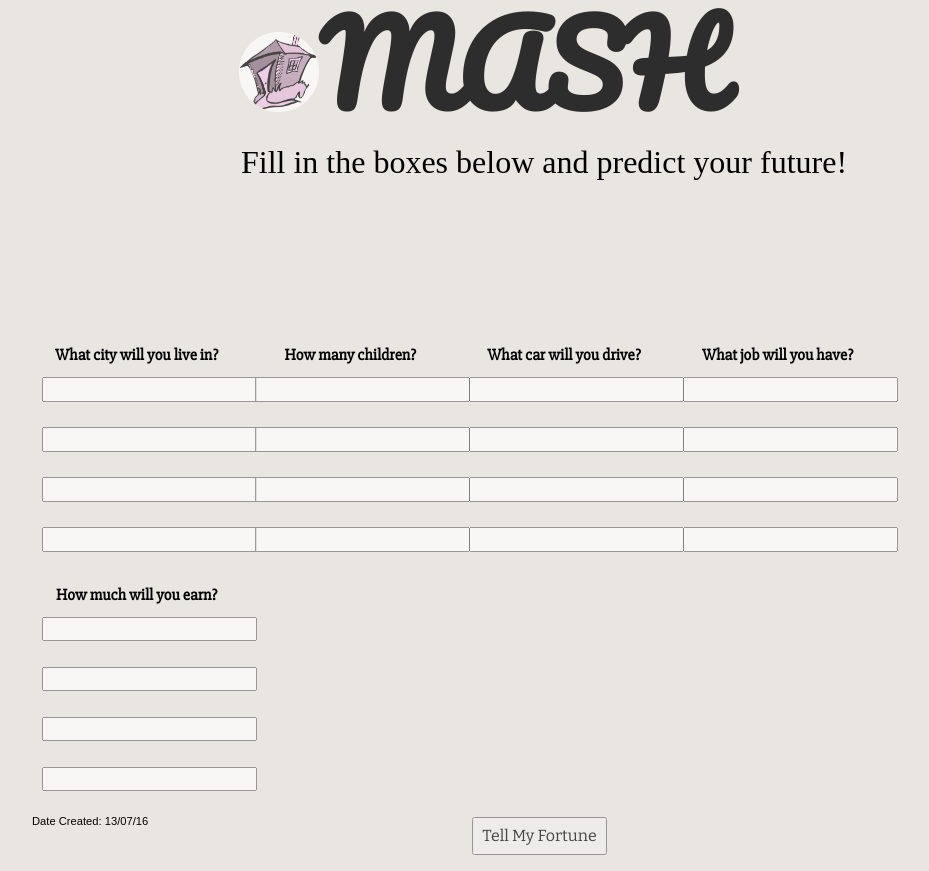
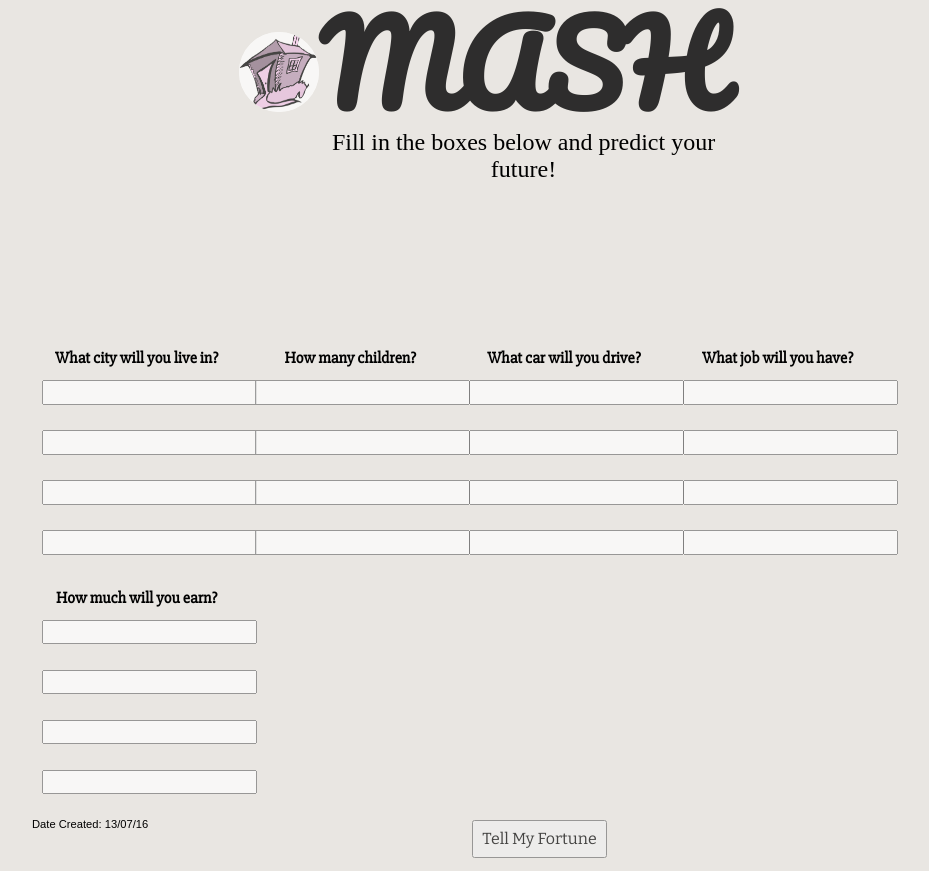
Before and after one commit to canams/MASH-Game, a plain HTML site: page index.html in a window 1280 px wide. Shown: the whole page, without its empty margins (96-1025 px from the left). Drawn offline with nearby package versions, Linux system fonts and the light colour scheme; a web font is replaced by a local one.

Commit message:
Update style.css

```diff
--- a/style.css
+++ b/style.css
@@ -23,7 +23,7 @@ body {
 	font-size: 7em;
 	font-family: Pacifico;
 	opacity: 0.8;
-
+	text-align: center;
 
 }
 
@@ -55,7 +55,7 @@ body {
 
 .instruction {
 	margin: auto;
-	width: 100%;
+	width: 40%;
 	display: inline-block;
 
 }
@@ -64,7 +64,7 @@ body {
 	margin: auto;
 	text-align: center;
 	font-family: 'Patua One';
-	font-size: 2em;
+	font-size: 1.5em;
 }
 
 .form_section {
```
